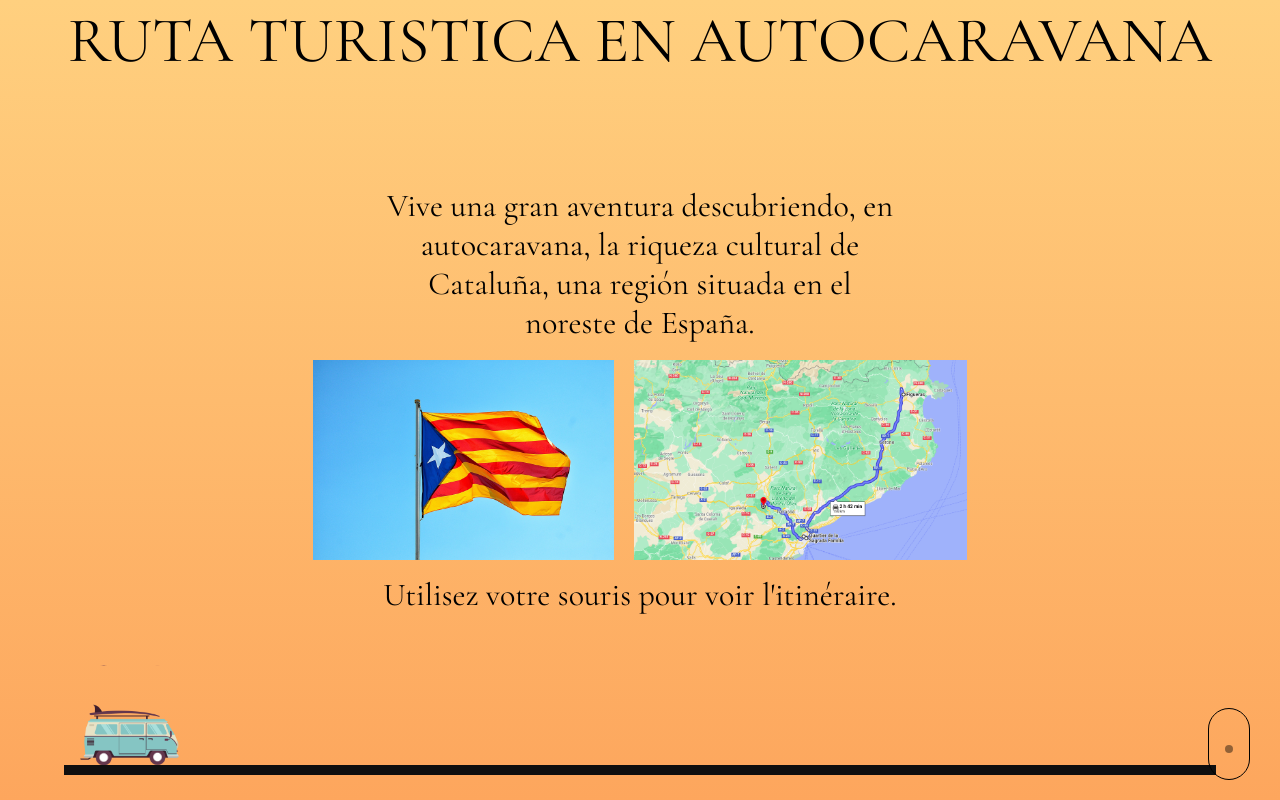
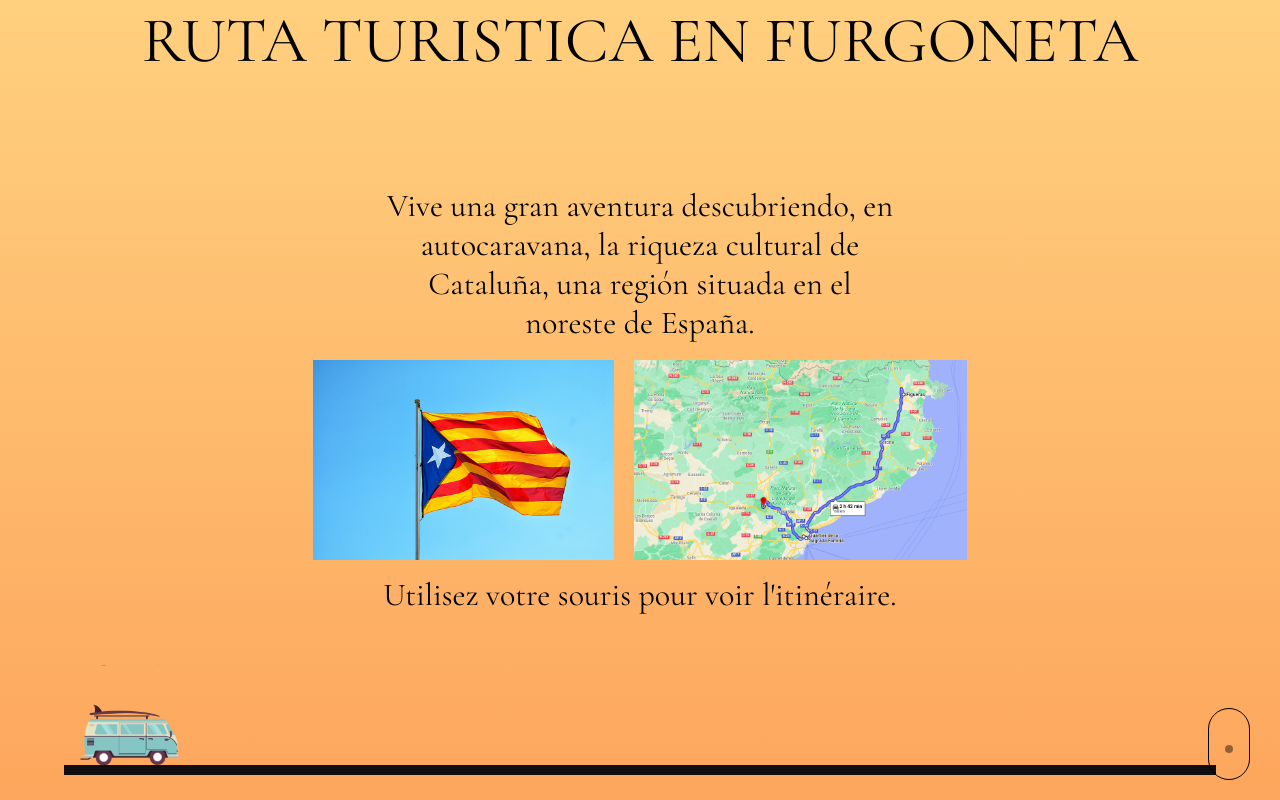
Before and after one commit to Kairrot/espagnol, a plain HTML site: page index.html in a window 1280 px wide. Drawn offline with nearby package versions, Linux system fonts and the light colour scheme.

Commit message:
Furgoneta

```diff
--- a/index.html
+++ b/index.html
@@ -7,7 +7,7 @@
         <link href="https://fonts.googleapis.com/css2?family=Cormorant+Garamond&display=swap" rel="stylesheet">
     </head>
     <body>
-        <p class="title">Ruta turistica en Autocaravana</p>
+        <p class="title">Ruta turistica en furgoneta</p>
 
         <div class="header">
             <div class="content">
```
